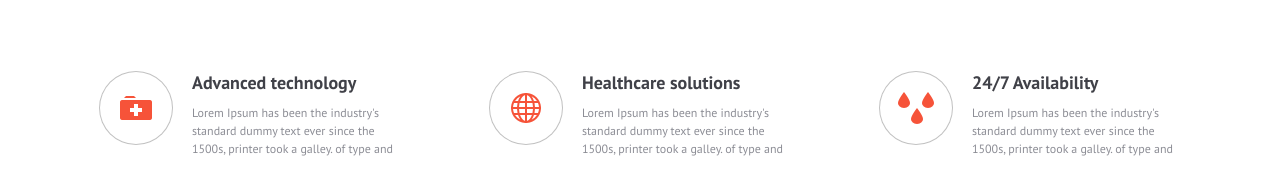
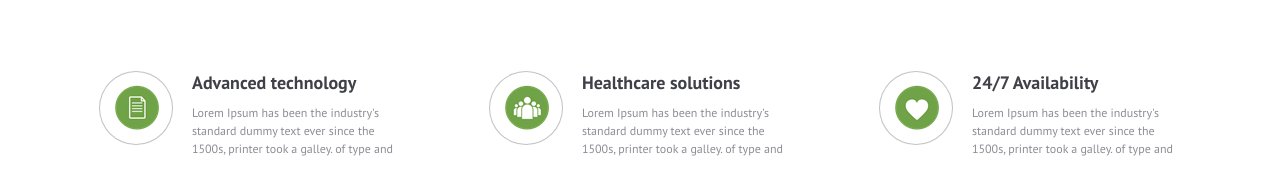
Before and after one commit to LudwinGarcia/grace, a plain HTML site: page index.html in a window 1280 px wide. Shown: the part 2853-3047 px from the top of the page. Drawn offline with nearby package versions, Linux system fonts and the light colour scheme; a script that the page names is missing.

Commit message:
Change vido and icos to info

```diff
--- a/css/general.css
+++ b/css/general.css
@@ -1138,13 +1138,14 @@ section.info .col-4 .icon {
   margin-right: 20px;
 }
 section.info .col-4 .icon.i1 {
-  background: url("images/i1.png") no-repeat center;
+  background: url("images/Main-Problem.png") no-repeat center;
+
 }
 section.info .col-4 .icon.i2 {
-  background: url("images/i2.png") no-repeat center;
+  background: url("images/Our-Mission.png") no-repeat center;
 }
 section.info .col-4 .icon.i3 {
-  background: url("images/i3.png") no-repeat center;
+  background: url("images/donation-program.png") no-repeat center;
 }
 section.info .col-4 h3 {
   font-family: 'PT Sans', 'sans-serif';
--- a/index.html
+++ b/index.html
@@ -146,7 +146,7 @@
                 <a class="more" href="about.html">Read More</a>
             </div>
             <div class="col-6 right">
-                <iframe src="https://www.youtube.com/embed/eRMT29fKxtA" frameborder="0" allowfullscreen></iframe>
+                <iframe width="854" height="510" src="https://www.youtube.com/embed/PedHOObxev0" frameborder="0" allowfullscreen></iframe>
             </div>
         </div>
     </section>
```
Also changed, not shown: css/images/Main-Problem.png (added), css/images/Our-Mission.png (added), css/images/donation-program.png (added), css/images/i1.png (deleted), css/images/i2.png (deleted), css/images/i3.png (deleted), 1 other file.
